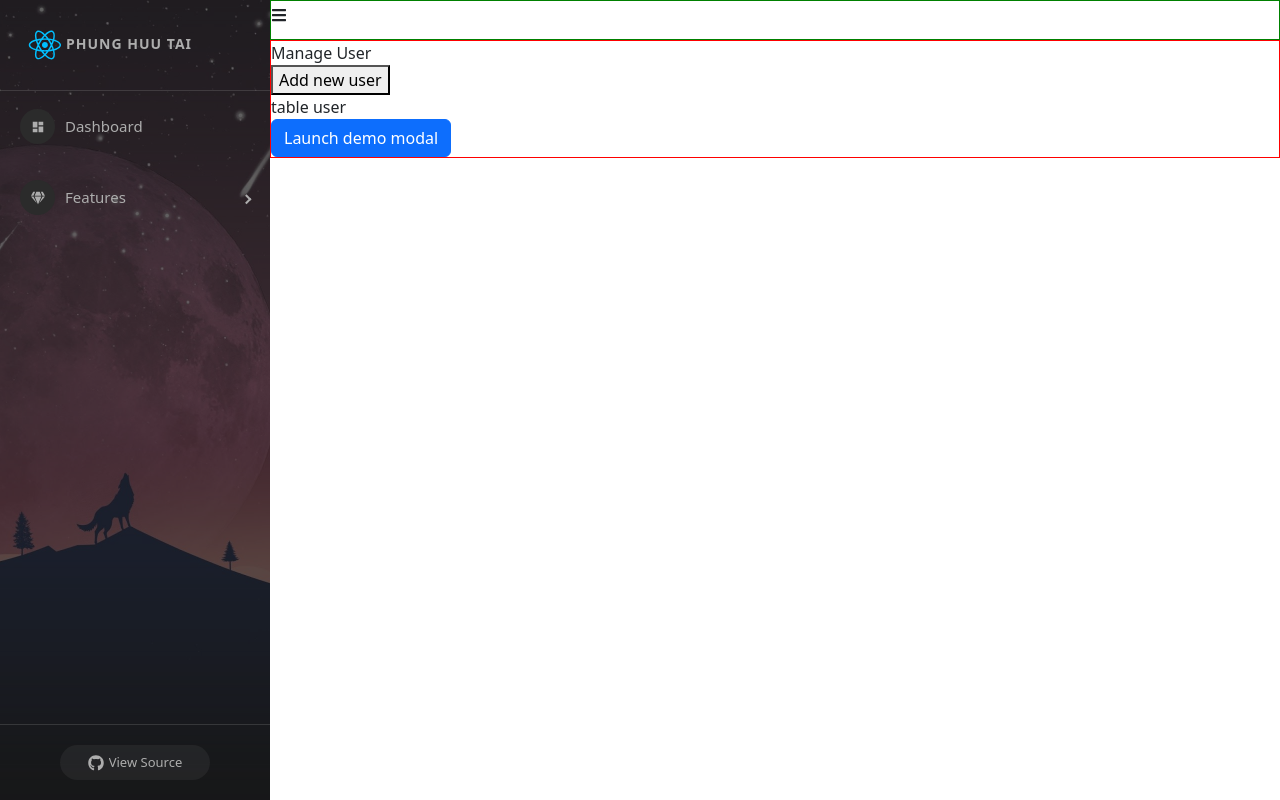
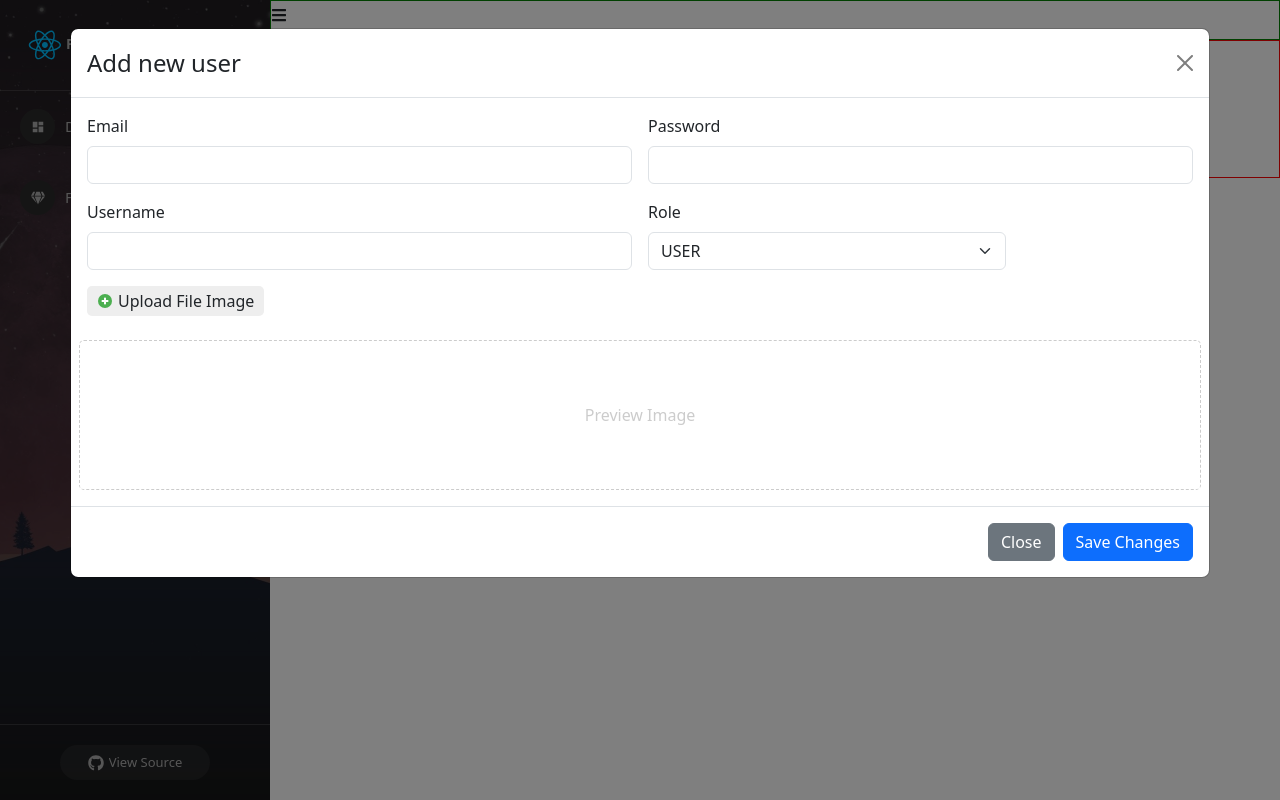
Before and after one commit to PhungHuuTai/Base-react-redux, a React (Create React App) app: page /admins/manage-users in a window 1280 px wide. Both pictures are taken after a click on the button "Add new user". Built offline with nearby package versions, Linux system fonts and the light colour scheme.

Commit message:
Call API to create a new user

```diff
--- a/src/components/Admin/Content/ManageUser.js
+++ b/src/components/Admin/Content/ManageUser.js
@@ -1,20 +1,28 @@
 import ModalCreateUser from "./ModalCreateUser";
 import './ManageUser.scss';
+import { FcPlus } from 'react-icons/fc';
+import { useState } from 'react';
 
 const ManageUser = (props) => {
+
+    const [showModalCreateUser, setShowModalCreateUser] = useState(false);
+
+
     return (
         <div className="manage-user-container">
             <div className="title">
                 Manage User
             </div>
             <div className="users-content">
-                <div>
-                    <button>Add new user</button>
+                <div className="btn-add-new">
+                    <button className="btn btn-primary" onClick={() => setShowModalCreateUser(true)}>
+                        <FcPlus />Add new user
+                    </button>
                 </div>
-                <div>
+                <div className="table-user-container">
                     table user
                 </div>
-                <ModalCreateUser />
+                <ModalCreateUser show={showModalCreateUser} setShow={setShowModalCreateUser}/>
             </div>
         </div>
     )
--- a/src/components/Admin/Content/ManageUser.scss
+++ b/src/components/Admin/Content/ManageUser.scss
@@ -1,6 +1,21 @@
 .manage-user-container {
+    padding: 10px;
+
+    .tile {
+        font-weight: 600;
+        font-size: 20px;
+    }
+
     .users-content {
+        .btn-add-new {
+            margin: 15px 0;
 
+            button {
+                display: flex;
+                align-items: center;
+                gap: 5px;
+            }
+        }
     }
 }
 
--- a/src/components/Admin/Content/ModalCreateUser.js
+++ b/src/components/Admin/Content/ModalCreateUser.js
@@ -1,13 +1,21 @@
+import axios from 'axios';
 import { useState } from 'react';
 import Button from 'react-bootstrap/Button';
 import Modal from 'react-bootstrap/Modal';
-import { FcPlus } from 'react-icons/fc'
+import { FcPlus, FcPrevious } from 'react-icons/fc';
 
-const ModalCreateUser = () => {
-    const [show, setShow] = useState(false);
+const ModalCreateUser = ({show, setShow}) => {
 
-    const handleClose = () => setShow(false);
-    const handleShow = () => setShow(true);
+    const handleClose = () => {
+        setShow(false);
+        setEmail("");
+        setPassword("");
+        setUsername("");
+        setRole("USER");
+        setImage("");
+        setPreviewImage("");
+    }
+
     const [email, setEmail] = useState("");
     const [password, setPassword] = useState("");
     const [username, setUsername] = useState("");
@@ -16,17 +24,40 @@
     const [previewImage, setPreviewImage] = useState("");
 
     const handleUploadImage = (event) => {
-        if(event.target && event.target.files && event.target.files[0]) {
+        if (event.target && event.target.files && event.target.files[0]) {
             setPreviewImage(URL.createObjectURL(event.target.files[0]));
             setImage(event.target.files[0])
         }
     }
 
+    const handleSubmitCreateUser = async () => {
+        //validate
+
+        //call API
+        // let data = {
+        //     email: email,
+        //     password: password,
+        //     username: username,
+        //     role: role,
+        //     userImage: image
+        // }
+
+        const data = new FormData();
+        data.append('email', email);
+        data.append('password', password);
+        data.append('username', username);
+        data.append('role', role);
+        data.append('userImage', image);
+
+        let res = await axios.post('http://localhost:8081/api/v1/participant', data);
+        console.log("Check respond: ", res)
+    }
+
     return (
         <>
-            <Button variant="primary" onClick={handleShow}>
+            {/* <Button variant="primary" onClick={handleShow}>
                 Launch demo modal
-            </Button>
+            </Button> */}
 
             <Modal show={show} onHide={handleClose} size='xl' backdrop='static' className='modal-add-user'>
                 <Modal.Header closeButton>
@@ -63,7 +94,11 @@
                         </div>
                         <div className="col-md-4">
                             <label className="form-label">Role</label>
-                            <select className="form-select" onChange={(event) => setRole(event.target.value)}>
+                            <select
+                                className="form-select"
+                                onChange={(event) => setRole(event.target.value)}
+                                value={role}
+                            >
                                 <option value="USER">USER</option>
                                 <option value="ADMIN">ADMIN</option>
                             </select>
@@ -94,7 +129,7 @@
                     <Button variant="secondary" onClick={handleClose}>
                         Close
                     </Button>
-                    <Button variant="primary" onClick={handleClose}>
+                    <Button variant="primary" onClick={() => handleSubmitCreateUser()}>
                         Save Changes
                     </Button>
                 </Modal.Footer>
```
